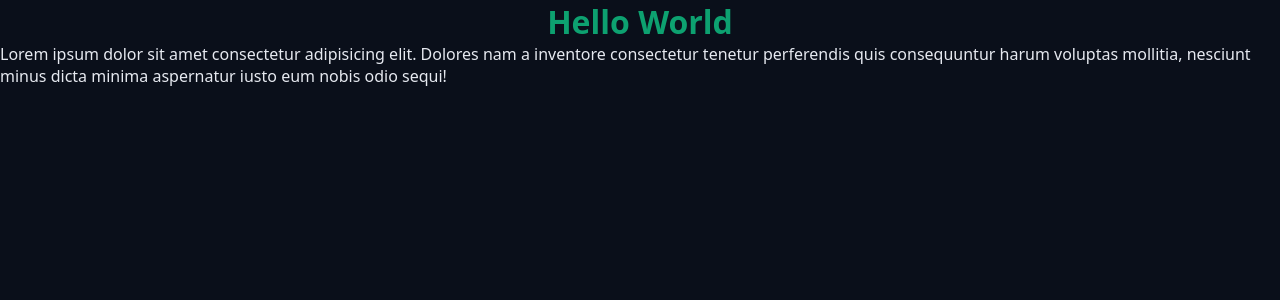
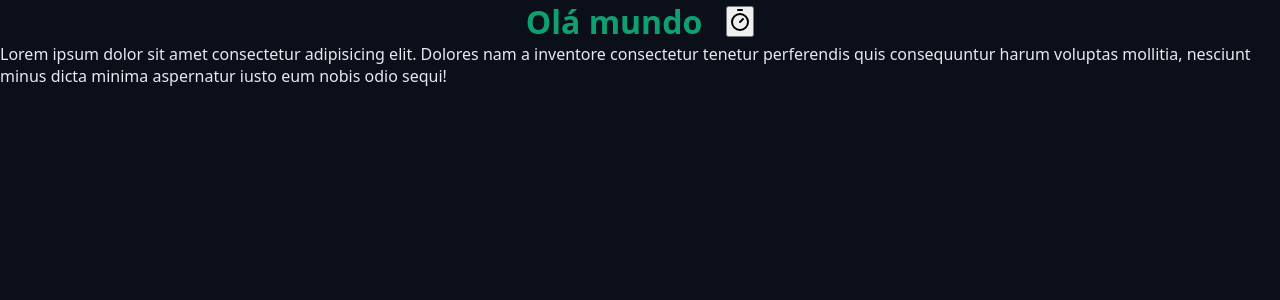
Before and after one commit to caiquejeronimo/chronos-pomodoro, a React (Vite) app: page / in a window 1280 px wide. Shown: the top 300 px of the page. Built offline with nearby package versions, Linux system fonts and the light colour scheme.

Commit message:
init heading component

```diff
--- a/src/App.tsx
+++ b/src/App.tsx
@@ -1,10 +1,16 @@
+import { TimerIcon } from 'lucide-react';
 import './App.scss';
 import { Heading } from './styles/components/Heading';
 
 export function App() {
   return (
     <>
-      <Heading />
+      <Heading>
+        Olá mundo
+        <button type='button'>
+          <TimerIcon />
+        </button>
+      </Heading>
       <p>
         Lorem ipsum dolor sit amet consectetur adipisicing elit. Dolores nam a
         inventore consectetur tenetur perferendis quis consequuntur harum
--- a/src/styles/components/Heading.tsx
+++ b/src/styles/components/Heading.tsx
@@ -1,6 +1,10 @@
 import styles from './Heading.module.scss';
 
-export function Heading() {
-  console.log(styles);
-  return <h1 className={styles.heading}>Hello World</h1>;
+type HeadingProps = {
+  children: React.ReactNode;
+};
+
+export function Heading({ children }: HeadingProps) {
+  console.log(children);
+  return <h1 className={styles.heading}>{children}</h1>;
 }
```
